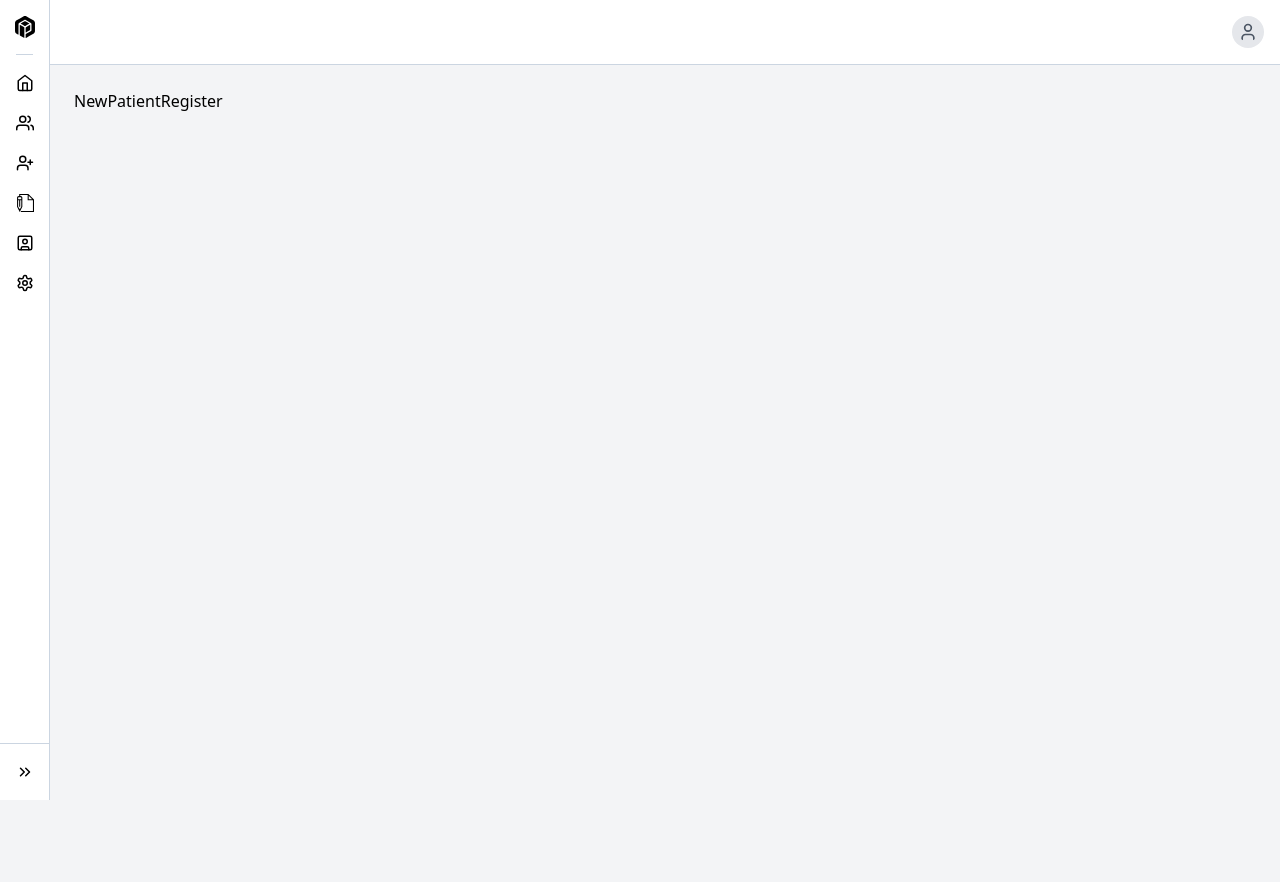
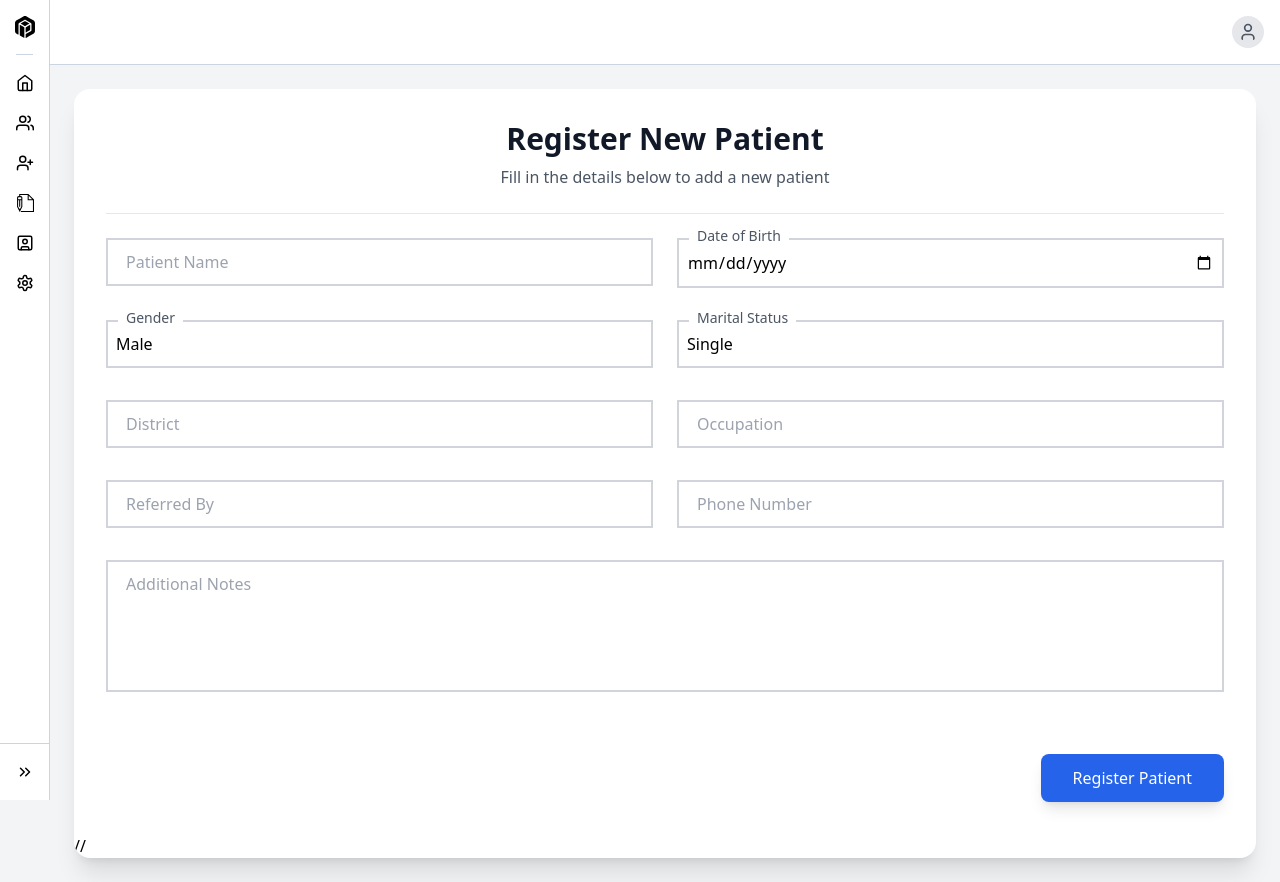
Before and after one commit to imtiaz-risat/ibnsina-med-app, a Next.js app: page /doctor/new-registration in a window 1280 px wide. Before the commit the page ends 800 px from the top, so only its background shows below. Built offline with nearby package versions, Linux system fonts and the light colour scheme; no server answers.

Commit message:
feat: add Registration of Patient

```diff
--- a/app/doctor/new-registration/page.jsx
+++ b/app/doctor/new-registration/page.jsx
@@ -1,5 +1,40 @@
+"use client";
 import React from "react";
+import NewPatientForm from "./newPatientForm";
 
-export default function NewPatientRegister() {
-  return <div>NewPatientRegister</div>;
-}
+const NewRegistrationPage = () => {
+  const addPatient = async (patientData) => {
+    try {
+      const response = await fetch("/api/doctor/addPatient", {
+        method: "POST",
+        headers: {
+          "Content-Type": "application/json",
+        },
+        body: JSON.stringify(patientData),
+      });
+
+      if (response.ok) {
+        const newPatient = await response.json();
+        alert("Patient added successfully!");
+      } else {
+        const errorData = await response.json();
+        console.error(
+          "[Response not ok] Error adding patient:",
+          errorData.error
+        );
+        alert("[Response not ok] Failed to add patient");
+      }
+    } catch (error) {
+      console.error("[Form Catch] Error adding patient:", error);
+      alert("[Form Catch] Failed to add patient");
+    }
+  };
+
+  return (
+    <div className="w-full">
+      <NewPatientForm onSubmit={addPatient} />
+    </div>
+  );
+};
+
+export default NewRegistrationPage;
```
